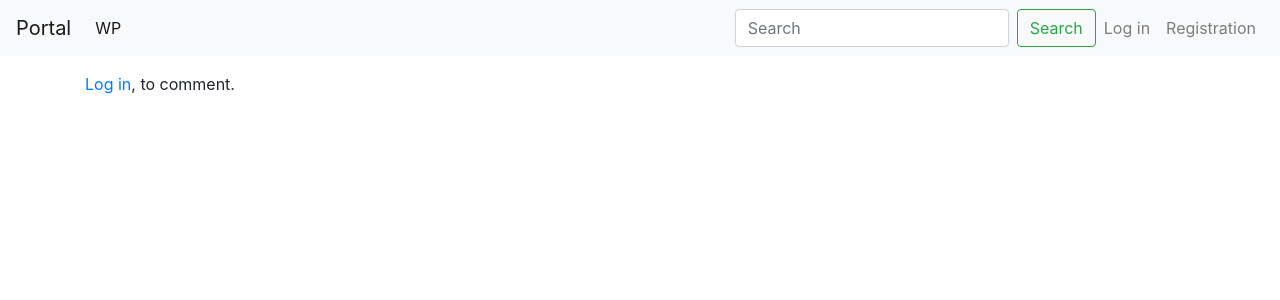
After one commit to qDes/lp_webportal, a Flask app: template app/templates/posts/single_post.html in a window 1280 px wide. The commit adds this page. Shown: the top 300 px of the page. Run offline with Flask 2, Linux system fonts and the light colour scheme; the template is opened without the code that fills it: values that come from a table or form of the project are taken from there, others are empty; some libraries are stand-ins or nearby versions.

Commit message:
add comment model + comment creation and render

```diff
--- a/app/db_record_example.py
+++ b/app/db_record_example.py
@@ -1,11 +1,13 @@
 import datetime
 from config import MONGO_URI
 from mongoengine import connect
+from posts.models import Post
+
 
 from flask_mongoengine import MongoEngine
 
 db = MongoEngine()
-
+'''
 class Post(db.Document):
     title = db.StringField(required=True)
     tag = db.StringField(max_length=25)
@@ -15,7 +17,7 @@ class Post(db.Document):
 
     def __repr__(self):
         return f"Post {self.title}"
-
+'''
 connect(db='testdb',host=MONGO_URI)
 
 
--- /dev/null
+++ b/app/posts/forms.py
@@ -0,0 +1,8 @@
+from flask_wtf import FlaskForm
+from wtforms import HiddenField, StringField, SubmitField
+from wtforms.validators import DataRequired
+
+class CommentForm(FlaskForm):
+    post_id = HiddenField('Post ID',validators=[DataRequired()])
+    comment_text = StringField('Comment text:', validators=[DataRequired()], render_kw={"class": "form-control"})
+    submit = SubmitField('Send', render_kw={"class": "btn btn-primary"})
--- a/app/templates/menu.html
+++ b/app/templates/menu.html
@@ -13,27 +13,27 @@
     </ul>
     <form class="form-inline my-2 my-lg-0">
       <input class="form-control mr-sm-2" type="search" placeholder="Search" aria-label="Search">
-      <button class="btn btn-outline-success my-2 my-sm-0" type="submit">Поиск</button>
+      <button class="btn btn-outline-success my-2 my-sm-0" type="submit">Search</button>
     </form>
     <ul class="navbar-nav">
     {% if current_user.is_authenticated %}
         <li class="nav-item">
-            <span class="nav-link">Привет, {{ current_user.username }}!</span>
+            <span class="nav-link">Hello, {{ current_user.username }}!</span>
         </li>
         {% if current_user.is_admin %}
         <li class="nav-item">
-            <a href="{{ url_for('admin.admin_index') }}" class="nav-link">Админка</a>
+            <a href="{{ url_for('admin.admin_index') }}" class="nav-link">Admin tools</a>
         </li>
         {% endif %}
         <li class="nav-item">
-            <a class="nav-link" href="{{ url_for('user.logout') }}">Выйти</a>
+            <a class="nav-link" href="{{ url_for('user.logout') }}">Log out</a>
         </li>
     {% else %}
         <li class="nav-item">
-            <a class="nav-link" href="{{ url_for('user.login') }}">Войти</a>
+            <a class="nav-link" href="{{ url_for('user.login') }}">Log in</a>
         </li>
         <li class="nav-item">
-            <a class="nav-link" href="{{ url_for('user.register') }}">Регистрация</a>
+            <a class="nav-link" href="{{ url_for('user.register') }}">Registration</a>
         </li>
     {% endif %}
     </ul>
--- a/app/templates/posts/index.html
+++ b/app/templates/posts/index.html
@@ -15,12 +15,12 @@
 	<div class="col-8">
 		<h2> Posts </h2>
 		{% for post in posts_list %}
-		<h3> {{ post.title }} </h3>
+		<h3><a href="{{ url_for('posts.single_post', post_id=post.id | string) }}"> {{ post.title }} </a></h3>
 
-		<h4> {{ post.text }} </h4>
 		{% for url in post.urls %}
 			<img src="{{ url }}" class="img-fluid" alt="Responsive image">
 		{% endfor %}
+		<h4> {{ post.text }} </h4>
 		<p> {{ post.posted.strftime('%d/%m/%Y %H:%M') }} </p>
 
 		<p> #{{ post.tag }} </p>
--- /dev/null
+++ b/app/templates/posts/single_post.html
@@ -0,0 +1,37 @@
+{% extends "base.html" %}
+
+{% block content %}
+	{% for url in post.urls %}
+		<img src="{{ url }}" class="img-fluid" alt="Responsive image">
+	{% endfor %}
+	<h4> {{ post.text }} </h4>
+	<p> {{ post.posted.strftime('%d/%m/%Y %H:%M') }} </p>
+
+	{% if post.comments %}
+	<h4> Comments: </h4>
+		{% for comment in post.comments %}
+		<div class="card">
+				    <div class="card-body">
+				        <p class="card-text">{{ comment.text }}</p>
+				        <p class="card-text">
+				            <small>Posted: {{ comment.created.strftime('%d/%m/%Y %H:%M:%S') }} |
+				                Author: {{ comment.from_user.username }}</small>
+				        </p>
+				    </div>
+				</div>
+		{% endfor %}
+	{% endif %}
+
+	{% if current_user.is_authenticated %}
+	<form action="{{ url_for('posts.add_comment') }}" method="POST">
+	    {{ comment_form.hidden_tag() }}
+	    <div class="form-group">
+	        {{ comment_form.comment_text.label }}
+	        {{ comment_form.comment_text() }}
+	    </div>
+	    {{ comment_form.submit() }}
+	</form>
+	{% else %}
+			<p><a href="{{ url_for('user.login', next=request.full_path) }}">Log in</a>, to comment.</p>
+	{% endif %}
+{% endblock %}
```
Also changed, not shown: app/posts/models.py (+9 -0 lines), app/posts/views.py (+28 -3 lines), app/utils.py (added, +14 -0 lines).
